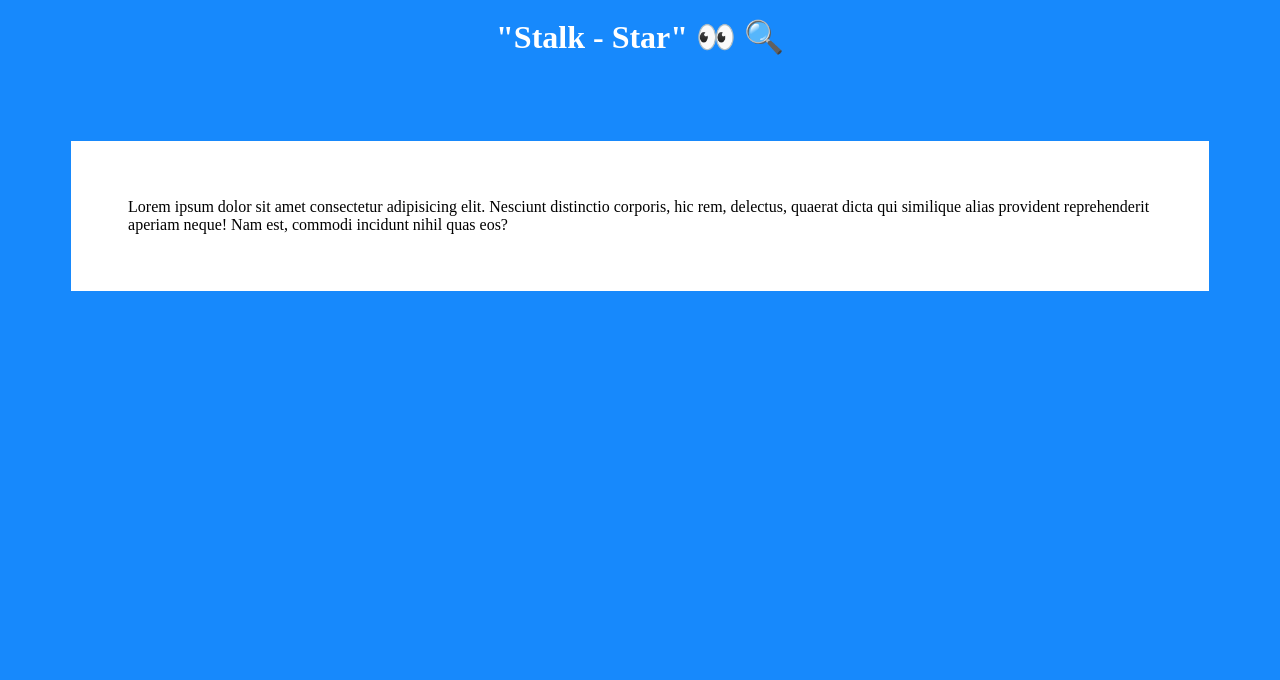
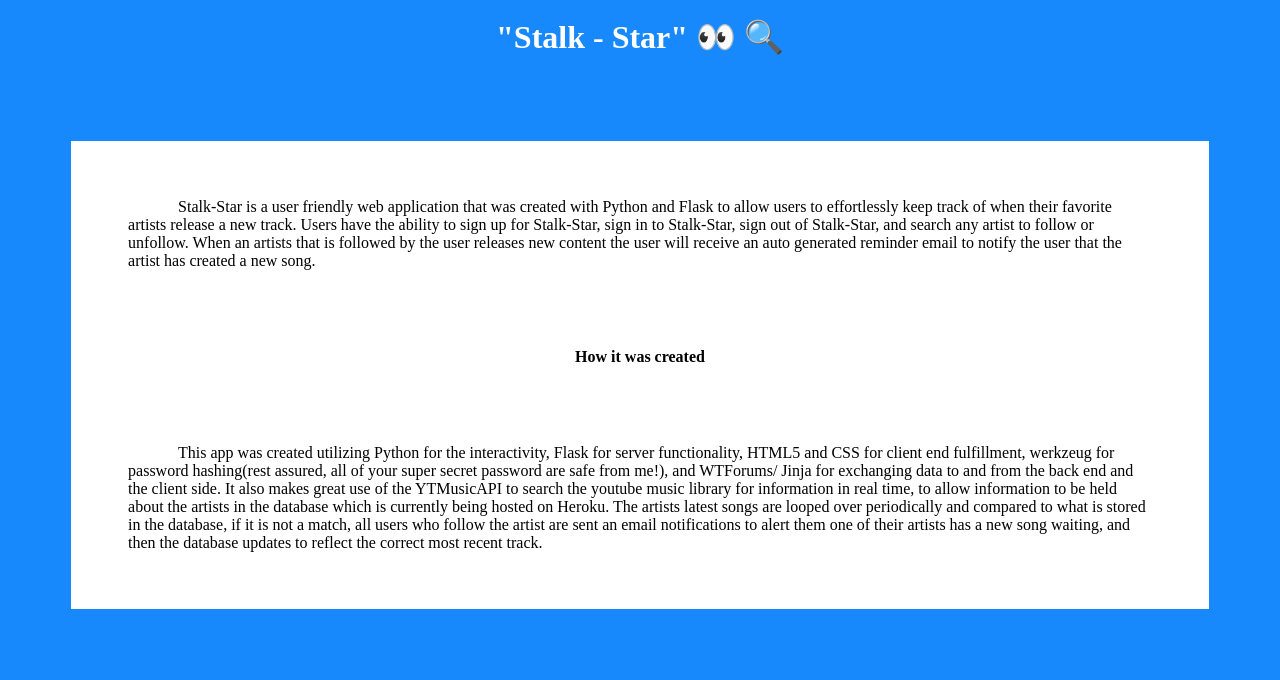
Before and after one commit to tatefrost/Stalk-Star, a Flask app: page /about in a window 1280 px wide. Shown: the part 286-966 px from the top of the page. Before the commit the page ends 577 px from the top, so only its background shows below. Run offline with Flask 2, Linux system fonts and the light colour scheme.

Commit message:
added info about stalk star

```diff
--- a/static/css/stalk-star.css
+++ b/static/css/stalk-star.css
@@ -18,8 +18,9 @@
   color: black;
 }
 
-#about-text {
+.about-text {
   margin: 5%;
+  text-indent: 50px;
 }
 
 .main-box{
@@ -63,14 +64,14 @@
   background-color: whitesmoke;
   border-radius: 100%;
   text-decoration: none;
-  width: 60px;
-  height: 60px;
+  width: 50px;
+  height: 50px;
   display: flex;
   justify-content: center;
   align-items: center;
   border-style: groove;
   border-color: rgba(0, 0, 0, 0.132);
-  border: 5%;
+  border: 8px;
 
 }
 
@@ -242,3 +243,9 @@
   border-width: 5%;
   left: 100px;
 }
+
+#infobox {
+  display: flex;
+  flex-direction: column;
+  align-items: center;
+}
--- a/templates/about.html
+++ b/templates/about.html
@@ -7,7 +7,9 @@
 <h1 class="banner"> "Stalk - Star" 👀 🔍 </h1>
 
 <div class="box" id="infobox">
-  <p id="about-text">Lorem ipsum dolor sit amet consectetur adipisicing elit. Nesciunt distinctio corporis, hic rem, delectus, quaerat dicta qui similique alias provident reprehenderit aperiam neque! Nam est, commodi incidunt nihil quas eos?</p>
+  <p class="about-text">Stalk-Star is a user friendly web application that was created with Python and Flask to allow users to effortlessly keep track of when their favorite artists release a new track. Users have the ability to sign up for Stalk-Star, sign in to Stalk-Star, sign out of Stalk-Star, and search any artist to follow or unfollow. When an artists that is followed by the user releases new content the user will receive an auto generated reminder email to notify the user that the artist has created a new song.</p>
+  <h4 id="">How it was created</h4>
+  <p class="about-text">This app was created utilizing Python for the interactivity, Flask for server functionality, HTML5 and CSS for client end fulfillment, werkzeug for password hashing(rest assured, all of your super secret password are safe from me!), and WTForums/ Jinja for exchanging data to and from the back end and the client side. It also makes great use of the YTMusicAPI to search the youtube music library for information in real time, to allow information to be held about the artists in the database which is currently being hosted on Heroku. The artists latest songs are looped over periodically and compared to what is stored in the database, if it is not a match, all users who follow the artist are sent an email notifications to alert them one of their artists has a new song waiting, and then the database updates to reflect the correct most recent track. </p>
 </div>
 
 {% endblock %}
```
